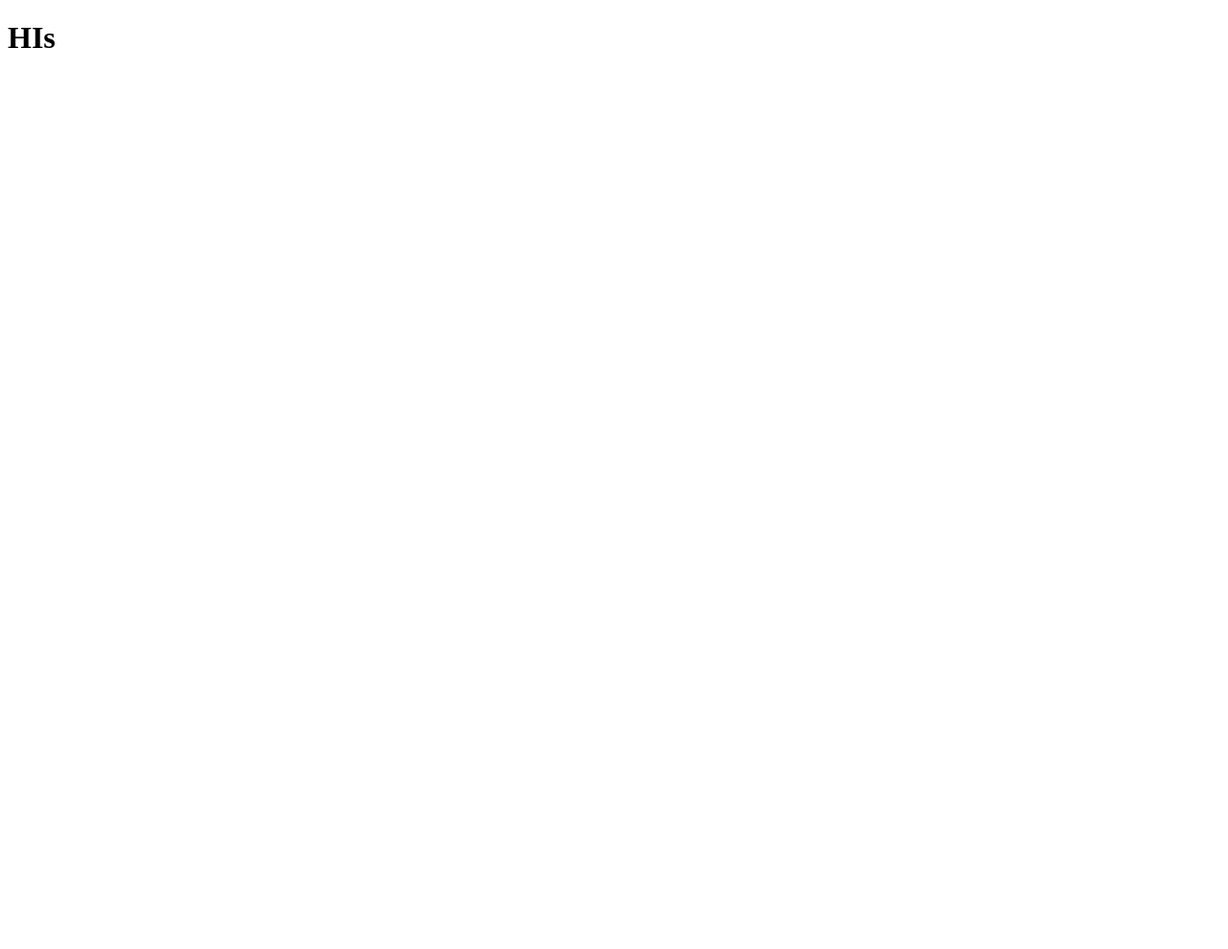
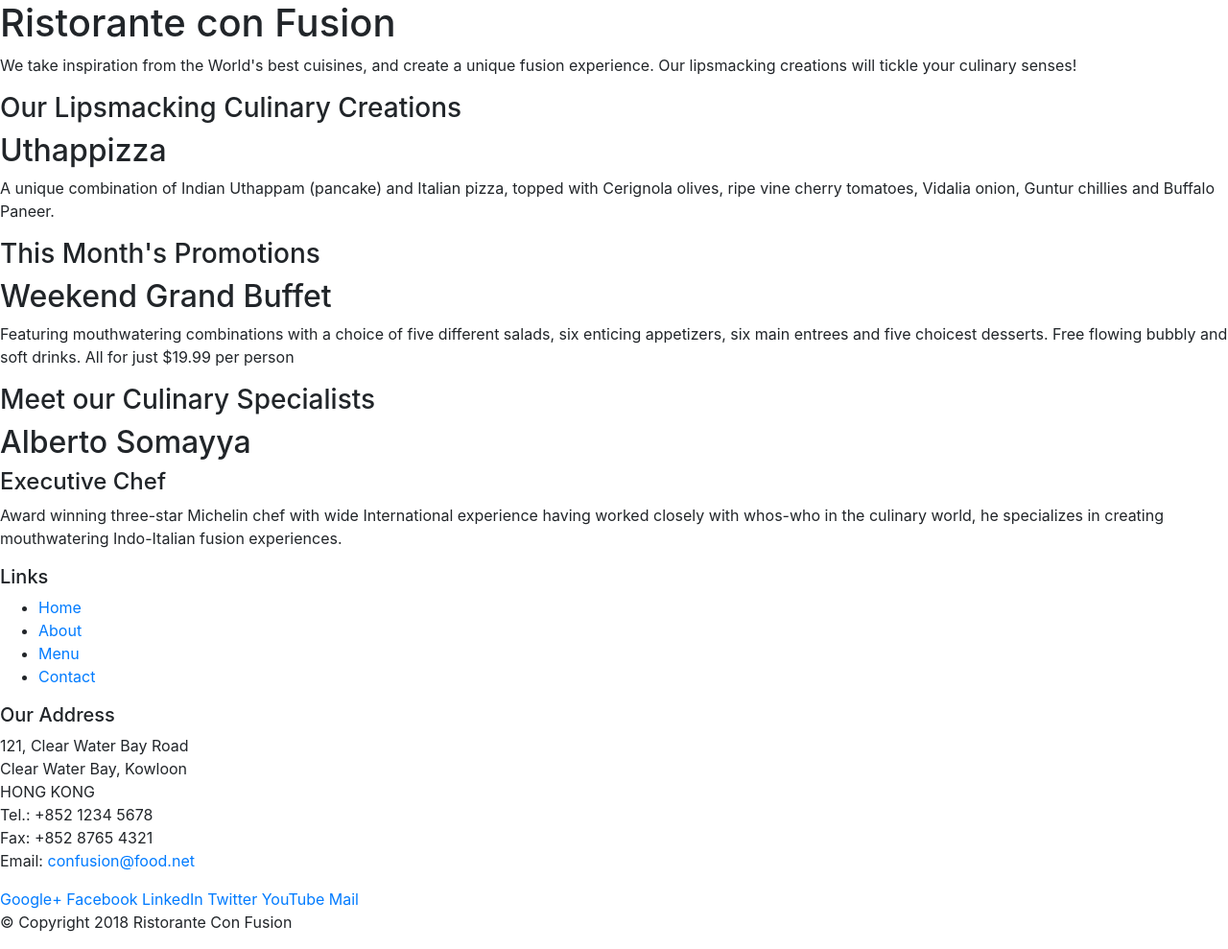
Before and after one commit to Nuttachai-K/Restaurant_Webpage_Bootstrap, a website: page index.html in a window 1280 px wide. Shown: the whole page at 96% size. Before the commit the page ends 800 px from the top, so only its background shows below. Drawn offline with nearby package versions, Linux system fonts and the light colour scheme.

Commit message:
Intro to Bootstrap

```diff
--- a/index.html
+++ b/index.html
@@ -1,5 +1,112 @@
 <!DOCTYPE html>
-<head></head>
+<html lang="en">
+
+<head>
+     <!-- Required meta tags always come first -->
+    <meta charset="utf-8">
+    <meta name="viewport" content="width=device-width, initial-scale=1, shrink-to-fit=no">
+    <meta http-equiv="x-ua-compatible" content="ie=edge">
+
+    <!-- Bootstrap CSS -->
+    <link rel="stylesheet" href="node_modules/bootstrap/dist/css/bootstrap.min.css">
+    <!-- jQuery first, then Popper.js, then Bootstrap JS. -->
+    <script src="node_modules/jquery/dist/jquery.slim.min.js"></script>        <script src="node_modules/popper.js/dist/umd/popper.min.js"></script>
+    <script src="node_modules/bootstrap/dist/js/bootstrap.min.js"></script>
+
+    <title>Ristorante Con Fusion</title>
+</head>
+
 <body>
-    <h1> HIs </h1>
+
+    <header>
+        <div>
+            <div>
+                <div>
+                    <h1>Ristorante con Fusion</h1>
+                    <p>We take inspiration from the World's best cuisines, and create a unique fusion experience. Our lipsmacking creations will tickle your culinary senses!</p>
+                </div>
+                <div>
+                </div>
+            </div>
+        </div>
+    </header>
+
+    <div>
+        <div>
+            <div>
+                <h3>Our Lipsmacking Culinary Creations</h3>
+            </div>
+            <div>
+                <h2>Uthappizza</h2>
+                <p>A unique combination of Indian Uthappam (pancake) and Italian pizza, topped with Cerignola olives, ripe vine cherry tomatoes, Vidalia onion, Guntur chillies and Buffalo Paneer.</p>
+            </div>
+        </div>
+
+
+        <div>
+            <div>
+                <h3>This Month's Promotions</h3>
+            </div>
+            <div>
+                <h2>Weekend Grand Buffet</h2>
+                <p>Featuring mouthwatering combinations with a choice of five different salads, six enticing appetizers, six main entrees and five choicest desserts. Free flowing bubbly and soft drinks. All for just $19.99 per person </p>
+            </div>
+        </div>
+
+        <div>
+            <div>
+                <h3>Meet our Culinary Specialists</h3>
+            </div>
+            <div>
+                <h2>Alberto Somayya</h2>
+                <h4>Executive Chef</h4>
+                <p>Award winning three-star Michelin chef with wide International experience having worked closely with whos-who in the culinary world, he specializes in creating mouthwatering Indo-Italian fusion experiences. </p>
+            </div>
+        </div>
+    </div>
+
+    <footer>
+        <div>
+            <div>
+                <div>
+                    <h5>Links</h5>
+                    <ul>
+                        <li><a href="#">Home</a></li>
+                        <li><a href="#">About</a></li>
+                        <li><a href="#">Menu</a></li>
+                        <li><a href="#">Contact</a></li>
+                    </ul>
+                </div>
+                <div>
+                    <h5>Our Address</h5>
+                    <address>
+		              121, Clear Water Bay Road<br>
+		              Clear Water Bay, Kowloon<br>
+		              HONG KONG<br>
+		              Tel.: +852 1234 5678<br>
+		              Fax: +852 8765 4321<br>
+		              Email: <a href="mailto:confusion@food.net">confusion@food.net</a>
+		           </address>
+                </div>
+                <div>
+                    <div>
+                        <a href="http://google.com/+">Google+</a>
+                        <a href="http://www.facebook.com/profile.php?id=">Facebook</a>
+                        <a href="http://www.linkedin.com/in/">LinkedIn</a>
+                        <a href="http://twitter.com/">Twitter</a>
+                        <a href="http://youtube.com/">YouTube</a>
+                        <a href="mailto:">Mail</a>
+                    </div>
+                </div>
+           </div>
+           <div>
+                <div>
+                    <p>© Copyright 2018 Ristorante Con Fusion</p>
+                </div>
+           </div>
+        </div>
+    </footer>
+
 </body>
+
+</html>
```
Also changed, not shown: package.json (+6 -1 lines), 1 other file.
